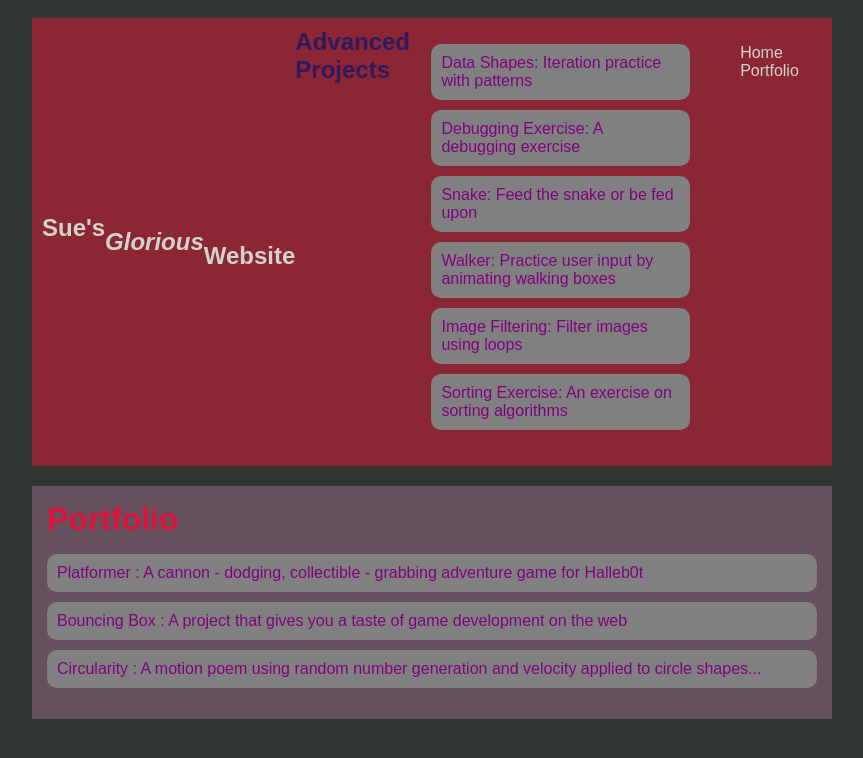
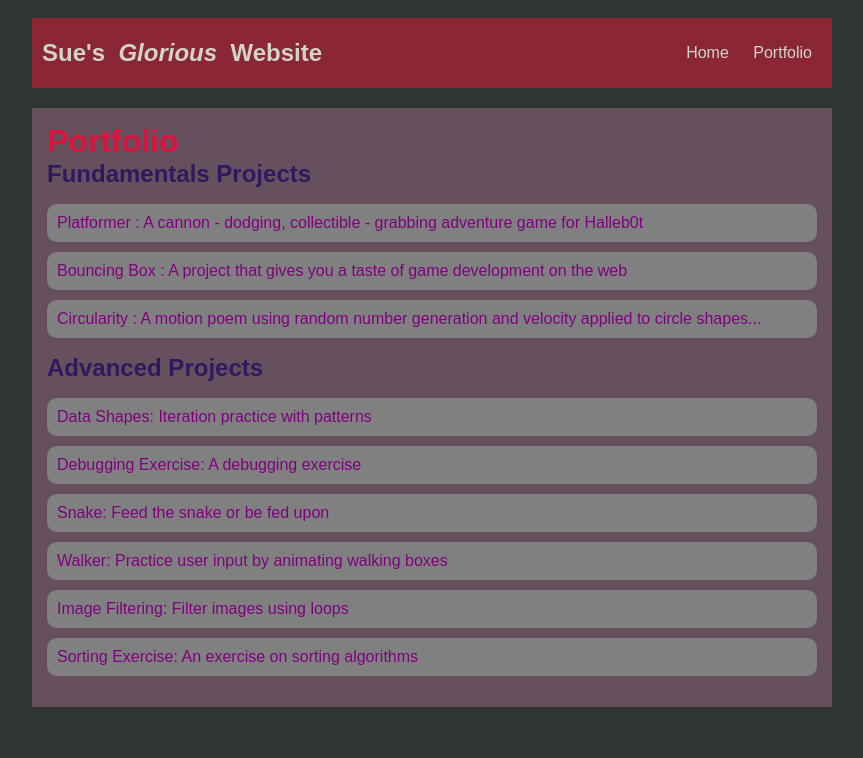
Before and after one commit to SusannahDonoghue/SusannahDonoghue.github.io, a plain HTML site: page portfolio.html in a window 1280 px wide. Shown: the whole page, without its empty margins (208-1071 px from the left). Drawn offline with Linux system fonts and the light colour scheme.

Commit message:
Bonus corrected

```diff
--- a/portfolio.html
+++ b/portfolio.html
@@ -9,15 +9,6 @@
         <div id="all-contents">
             <nav>
                 <h1>Sue's &nbsp<em>Glorious</em>&nbsp Website</h1>
-                <h2>Advanced Projects</h2>
-                <ul id ="portfolio">
-                    <li><a href="asd-projects/data-shapes"> Data Shapes: Iteration practice with patterns</a></li>
-                    <li><a href="asd-projects/debugging-exercise"> Debugging Exercise: A debugging exercise</a></li>
-                    <li><a href="asd-projects/snake">Snake: Feed the snake or be fed upon</a></li>
-                    <li><a href="asd-projects/walker">Walker: Practice user input by animating walking boxes</a></li>
-                    <li><a href="asd-projects/image-filtering">Image Filtering: Filter images using loops</a></li>
-                    <li><a href="asd-projects/sorting-exercise">Sorting Exercise: An exercise on sorting algorithms</a></li>
-                </ul>
                 <ul id="nav-ul">
                     <li class="nav-li">
                         <a class="nav-a" href="index.html">Home</a>
@@ -30,10 +21,20 @@
             <main>
                 <div class="content">
                     <h1>Portfolio</h1>
+                    <h2>Fundamentals Projects</h2>
                     <ul id="portfolio">
                         <li><a href="projects/platformer/">Platformer : A cannon - dodging, collectible - grabbing adventure game for Halleb0t</a></li>
                         <li><a href="projects/bouncing-box/">Bouncing Box : A project that gives you a taste of game development on the web </a></li>
                         <li><a href="projects/circularity/">Circularity : A motion poem using random number generation and velocity applied to circle shapes...</a></li>
+                    </ul>
+                    <h2>Advanced Projects</h2>
+                    <ul id ="portfolio">
+                        <li><a href="asd-projects/data-shapes"> Data Shapes: Iteration practice with patterns</a></li>
+                        <li><a href="asd-projects/debugging-exercise"> Debugging Exercise: A debugging exercise</a></li>
+                        <li><a href="asd-projects/snake">Snake: Feed the snake or be fed upon</a></li>
+                        <li><a href="asd-projects/walker">Walker: Practice user input by animating walking boxes</a></li>
+                        <li><a href="asd-projects/image-filtering">Image Filtering: Filter images using loops</a></li>
+                        <li><a href="asd-projects/sorting-exercise">Sorting Exercise: An exercise on sorting algorithms</a></li>
                     </ul>
                 </div>
             </main>
```
